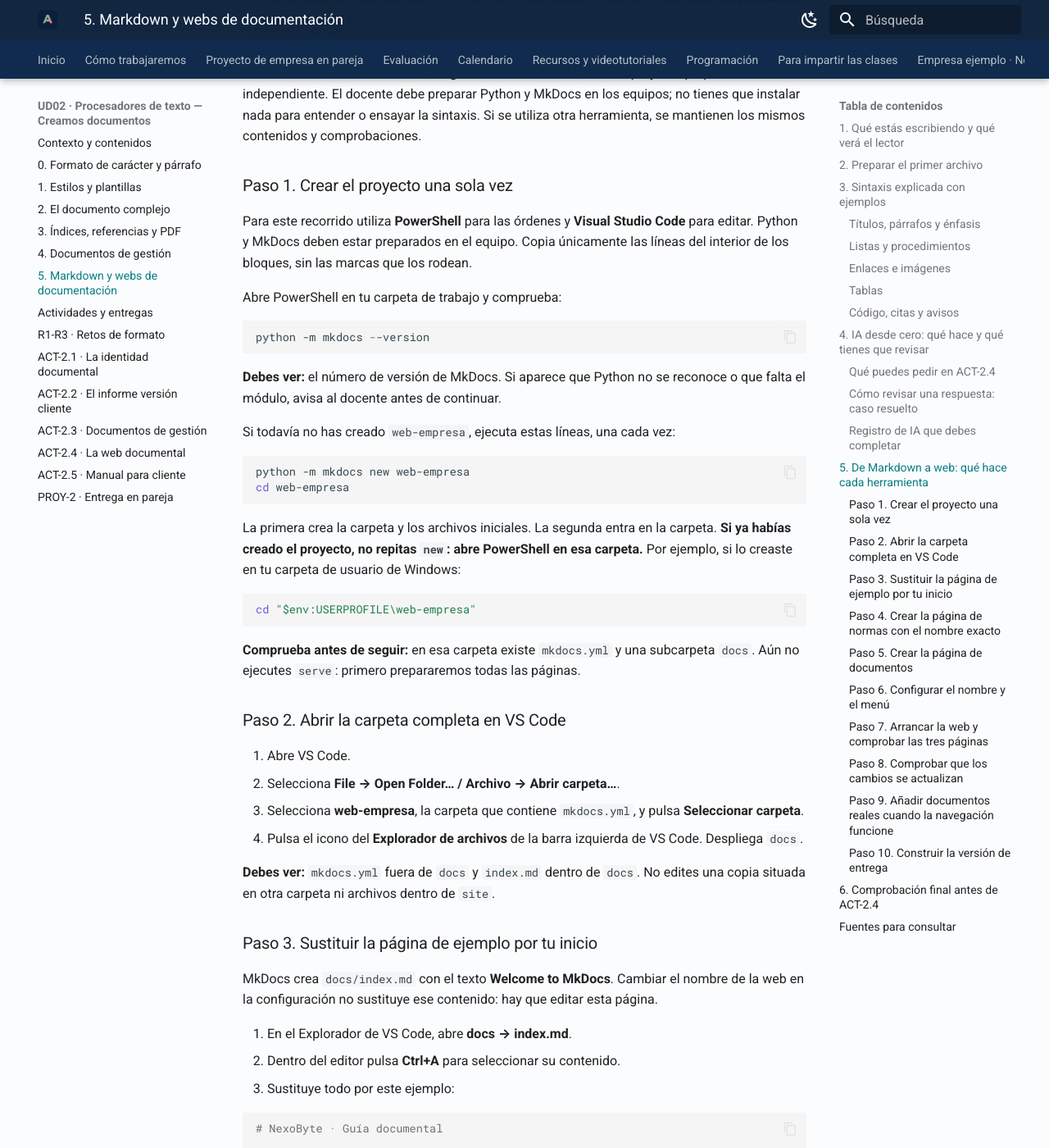
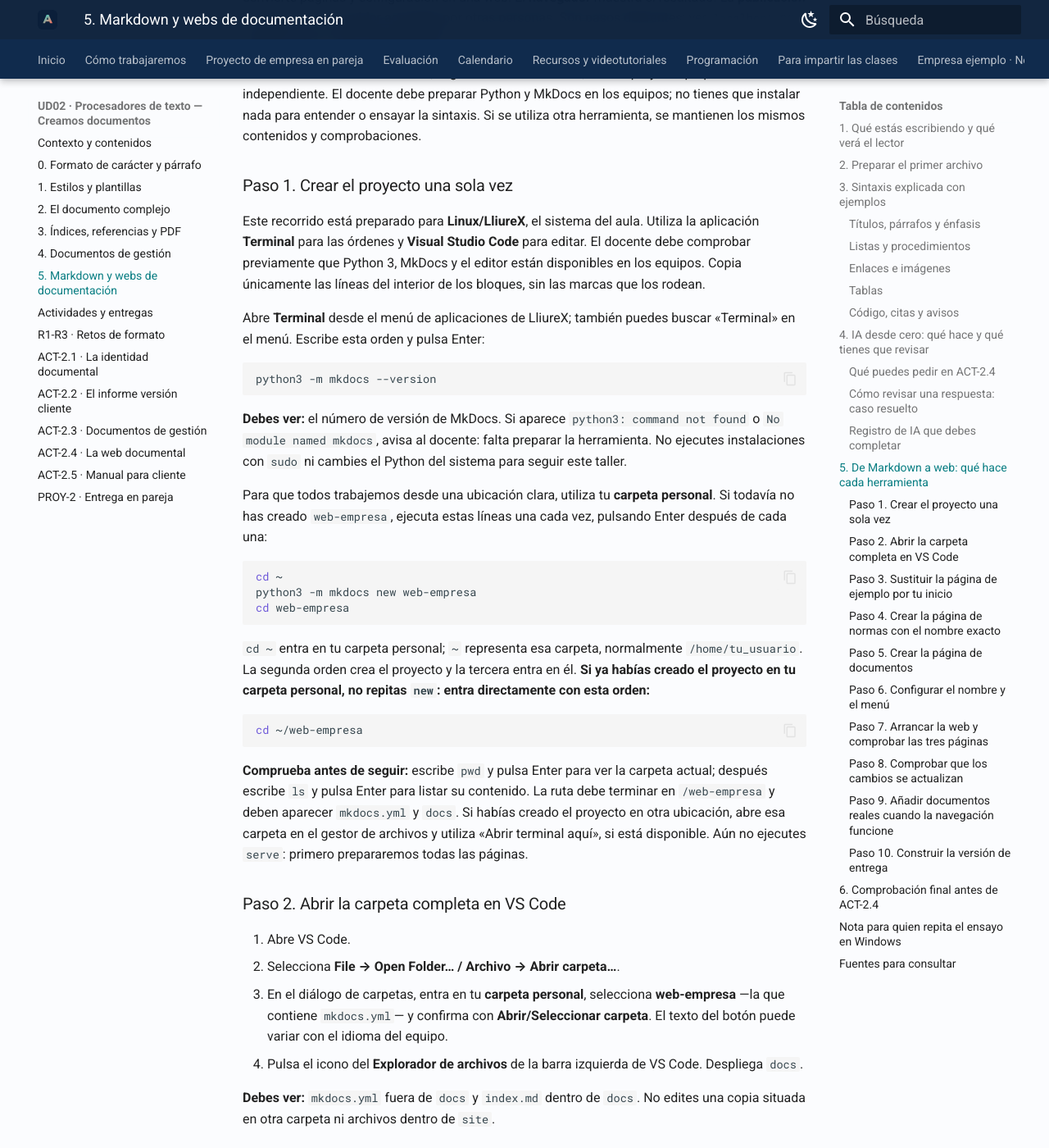
Before and after one commit to davidmolinafernadez/SMX_MEDIO_AOF, an MkDocs documentation site: the page built from .site-src/unidades/ud02-teoria-5.md, in a window 1280 px wide and 1400 px high, scrolled down 5540 px. Shown: the whole window at 82% size. Built offline with MkDocs 1.6.1 and Material for MkDocs 9.7.7, drawn with Linux system fonts in a browser that asks for light colours; some of the changed text lies outside the part shown.

Commit message:
Adaptar el taller Markdown y ACT-2.4 a Linux LliureX

````diff
--- a/.site-src/unidades/ud02-teoria-5.md
+++ b/.site-src/unidades/ud02-teoria-5.md
@@ -21,7 +21,7 @@ La equivalencia es funcional, no una correspondencia automática de nombres: en
 
 1. Crea una carpeta `ensayo_markdown`.
 2. Abre un editor de texto con vista previa, por ejemplo el disponible en el aula. No crees el archivo en Writer ni Word.
-3. Crea `index.md`. En Windows comprueba que no se llama `index.md.txt`: activa la visualización de extensiones en el Explorador.
+3. Crea `index.md` desde el editor de texto y guarda con ese nombre exacto. En Linux/LliureX, comprueba el nombre completo en el gestor de archivos o en el Explorador de VS Code.
 4. Escribe `# Mi primera guía`, deja una línea en blanco y escribe una frase.
 5. Guarda. Abre la vista previa del editor y compara el título con el código fuente. En VS Code puedes usar **Abrir vista previa** o **Abrir vista previa al lado**.
 
@@ -74,7 +74,7 @@ Usa viñetas cuando el orden no importa y números para pasos que deben seguirse
 
 El texto entre corchetes dice qué abrirás. Lo que está entre paréntesis es la dirección o **ruta**. Una ruta relativa se calcula desde la carpeta del archivo Markdown. Si `index.md` y `guia-estilo.md` están juntos, basta el nombre. Si la plantilla está en `archivos`, necesitas `archivos/plantilla.ott`.
 
-El signo `!` diferencia una imagen de un enlace. Su texto alternativo explica el contenido relevante. Respeta exactamente nombres, extensiones y mayúsculas: una ruta que funciona en Windows puede fallar en un servidor que distingue mayúsculas. No enlaces `C:\Users\...`: esa ruta solo existe en tu ordenador.
+El signo `!` diferencia una imagen de un enlace. Su texto alternativo explica el contenido relevante. Respeta exactamente nombres, extensiones y mayúsculas: en Linux `Informe.pdf` e `informe.pdf` son nombres distintos. No enlaces rutas personales como `/home/usuario/...`: solo existen en ese equipo. Utiliza rutas relativas dentro del proyecto.
 
 ### Tablas
 
@@ -173,36 +173,37 @@ En este taller usaremos **MkDocs**, el generador de esta web, con un proyecto pe
 
 ### Paso 1. Crear el proyecto una sola vez
 
-Para este recorrido utiliza **PowerShell** para las órdenes y **Visual Studio Code** para editar. Python y MkDocs deben estar preparados en el equipo. Copia únicamente las líneas del interior de los bloques, sin las marcas que los rodean.
+Este recorrido está preparado para **Linux/LliureX**, el sistema del aula. Utiliza la aplicación **Terminal** para las órdenes y **Visual Studio Code** para editar. El docente debe comprobar previamente que Python 3, MkDocs y el editor están disponibles en los equipos. Copia únicamente las líneas del interior de los bloques, sin las marcas que los rodean.
 
-Abre PowerShell en tu carpeta de trabajo y comprueba:
+Abre **Terminal** desde el menú de aplicaciones de LliureX; también puedes buscar «Terminal» en el menú. Escribe esta orden y pulsa Enter:
 
-```powershell
-python -m mkdocs --version
+```bash
+python3 -m mkdocs --version
 ```
 
-**Debes ver:** el número de versión de MkDocs. Si aparece que Python no se reconoce o que falta el módulo, avisa al docente antes de continuar.
+**Debes ver:** el número de versión de MkDocs. Si aparece `python3: command not found` o `No module named mkdocs`, avisa al docente: falta preparar la herramienta. No ejecutes instalaciones con `sudo` ni cambies el Python del sistema para seguir este taller.
 
-Si todavía no has creado `web-empresa`, ejecuta estas líneas, una cada vez:
+Para que todos trabajemos desde una ubicación clara, utiliza tu **carpeta personal**. Si todavía no has creado `web-empresa`, ejecuta estas líneas una cada vez, pulsando Enter después de cada una:
 
-```powershell
-python -m mkdocs new web-empresa
+```bash
+cd ~
+python3 -m mkdocs new web-empresa
 cd web-empresa
 ```
 
-La primera crea la carpeta y los archivos iniciales. La segunda entra en la carpeta. **Si ya habías creado el proyecto, no repitas `new`: abre PowerShell en esa carpeta.** Por ejemplo, si lo creaste en tu carpeta de usuario de Windows:
+`cd ~` entra en tu carpeta personal; `~` representa esa carpeta, normalmente `/home/tu_usuario`. La segunda orden crea el proyecto y la tercera entra en él. **Si ya habías creado el proyecto en tu carpeta personal, no repitas `new`: entra directamente con esta orden:**
 
-```powershell
-cd "$env:USERPROFILE\web-empresa"
+```bash
+cd ~/web-empresa
 ```
 
-**Comprueba antes de seguir:** en esa carpeta existe `mkdocs.yml` y una subcarpeta `docs`. Aún no ejecutes `serve`: primero prepararemos todas las páginas.
+**Comprueba antes de seguir:** escribe `pwd` y pulsa Enter para ver la carpeta actual; después escribe `ls` y pulsa Enter para listar su contenido. La ruta debe terminar en `/web-empresa` y deben aparecer `mkdocs.yml` y `docs`. Si habías creado el proyecto en otra ubicación, abre esa carpeta en el gestor de archivos y utiliza «Abrir terminal aquí», si está disponible. Aún no ejecutes `serve`: primero prepararemos todas las páginas.
 
 ### Paso 2. Abrir la carpeta completa en VS Code
 
 1. Abre VS Code.
 2. Selecciona **File → Open Folder… / Archivo → Abrir carpeta…**.
-3. Selecciona **web-empresa**, la carpeta que contiene `mkdocs.yml`, y pulsa **Seleccionar carpeta**.
+3. En el diálogo de carpetas, entra en tu **carpeta personal**, selecciona **web-empresa** —la que contiene `mkdocs.yml`— y confirma con **Abrir/Seleccionar carpeta**. El texto del botón puede variar con el idioma del equipo.
 4. Pulsa el icono del **Explorador de archivos** de la barra izquierda de VS Code. Despliega `docs`.
 
 **Debes ver:** `mkdocs.yml` fuera de `docs` y `index.md` dentro de `docs`. No edites una copia situada en otra carpeta ni archivos dentro de `site`.
@@ -290,7 +291,7 @@ Conservamos el archivo editable y comprobamos el PDF final.
 
 Guarda con **Ctrl+S**. Por ahora no necesitas adjuntar documentos: primero comprobaremos que las tres páginas funcionan.
 
-**Si has guardado algún archivo como `.md.txt`:** en el Explorador de VS Code, selecciónalo, pulsa **F2** y elimina únicamente el `.txt` final. Si el archivo con el nombre correcto ya existe, abre y revisa ambos antes de sustituir nada. Si utilizas «Guardar como», selecciona **Markdown** en el desplegable **Tipo** y escribe el nombre terminado en `.md`.
+**Comprueba también las mayúsculas:** escribe `guia-estilo.md` y `documentos.md` tal como aparecen aquí. En Linux, `Documentos.md` no coincide con `documentos.md`.
 
 ### Paso 6. Configurar el nombre y el menú
 
@@ -325,15 +326,15 @@ web-empresa/
 
 ### Paso 7. Arrancar la web y comprobar las tres páginas
 
-Vuelve a PowerShell. Debes estar dentro de **web-empresa**, donde se encuentra `mkdocs.yml`. Ejecuta:
+Vuelve a la Terminal. Debes estar dentro de **web-empresa**, donde se encuentra `mkdocs.yml`. Ejecuta:
 
-```powershell
-python -m mkdocs serve
+```bash
+python3 -m mkdocs serve
 ```
 
 Espera a que aparezca **Serving on…**. Abre en el navegador la dirección que indique la terminal, normalmente `http://127.0.0.1:8000`.
 
-**Deja PowerShell abierto:** mientras el servidor está activo, esa terminal queda ocupada. No escribas ahí otras órdenes hasta detenerlo con **Ctrl+C**.
+**Deja la Terminal abierta:** mientras el servidor está activo, esa terminal queda ocupada. No escribas ahí otras órdenes hasta detenerlo con **Ctrl+C**.
 
 Comprueba en este orden:
 
@@ -349,9 +350,9 @@ En VS Code, añade una frase a `docs/index.md` y guarda con **Ctrl+S**. El naveg
 **Si continúa apareciendo la página antigua o «Welcome to MkDocs»:**
 
 1. Comprueba en VS Code que editas `web-empresa/docs/index.md`, sin `.txt`, y guarda con **Ctrl+S**.
-2. Vuelve a la ventana de PowerShell donde está ejecutándose MkDocs y pulsa **Ctrl+C**.
+2. Vuelve a la ventana de Terminal donde está ejecutándose MkDocs y pulsa **Ctrl+C**.
 3. Comprueba que sigues en la carpeta `web-empresa` que contiene esos archivos.
-4. Ejecuta otra vez `python -m mkdocs serve`.
+4. Ejecuta otra vez `python3 -m mkdocs serve`.
 5. Abre la dirección que indique y pulsa **Ctrl+F5**.
 
 No vuelvas a crear el proyecto para resolverlo: primero comprueba archivo, guardado y servidor.
@@ -371,14 +372,14 @@ No vuelvas a crear el proyecto para resolverlo: primero comprueba archivo, guard
 
 4. Guarda y comprueba en la web que ambos enlaces abren o descargan el archivo correcto.
 
-No añadas un enlace a un archivo que todavía no existe. No uses rutas como `C:\Users\...`: los documentos deben estar dentro del proyecto para poder compartirlos.
+No añadas un enlace a un archivo que todavía no existe. No uses rutas como `/home/tu_usuario/...`: los documentos deben estar dentro del proyecto y enlazarse con rutas relativas para poder compartirlos.
 
 ### Paso 10. Construir la versión de entrega
 
-Cuando las páginas y enlaces funcionen, vuelve a PowerShell y pulsa **Ctrl+C** para detener el servidor. Desde la misma carpeta ejecuta:
+Cuando las páginas y enlaces funcionen, vuelve a la Terminal y pulsa **Ctrl+C** para detener el servidor. Desde la misma carpeta ejecuta:
 
-```powershell
-python -m mkdocs build --strict
+```bash
+python3 -m mkdocs build --strict
 ```
 
 **Resultado esperado:** se crea o actualiza la carpeta `site` y la orden termina sin errores. Si aparece un aviso sobre un archivo del menú, revisa que exista dentro de `docs` y que su nombre coincida exactamente.
@@ -399,9 +400,15 @@ Conserva el proyecto fuente y la carpeta `site`. Prepara la evidencia solicitada
 | Archivos adjuntos | La plantilla y el PDF abren desde Documentos |
 | Construcción | `build --strict` termina correctamente |
 
-Si VS Code muestra un error de **LTeX/Java**, corresponde a su extensión de corrección lingüística. Ese aviso no significa que MkDocs haya fallado: comprueba el resultado de MkDocs en PowerShell y la página en el navegador.
+Si VS Code muestra un error de **LTeX/Java**, corresponde a su extensión de corrección lingüística. Ese aviso no significa que MkDocs haya fallado: comprueba el resultado de MkDocs en la Terminal y la página en el navegador.
 
 Una vez completado este ensayo, adapta los textos de NexoByte a tu empresa y continúa con ACT-2.4. Mantén la misma estructura y revisa los enlaces después de cambiar nombres o archivos.
+
+## Nota para quien repita el ensayo en Windows
+
+El recorrido principal del aula utiliza Linux/LliureX. En Windows abre **PowerShell**, usa `python -m mkdocs` en lugar de `python3 -m mkdocs` y entra en la carpeta real donde creaste tu proyecto. Los archivos Markdown y `mkdocs.yml` tienen el mismo contenido en ambos sistemas.
+
+Si en Windows un archivo se guarda como `.md.txt`, selecciónalo en el Explorador de VS Code, pulsa **F2** y elimina el `.txt` final. Si usas «Guardar como», selecciona **Markdown** en **Tipo**. Si el nombre correcto ya existe, revisa ambos archivos antes de sustituir nada.
 
 ## Fuentes para consultar
 
````
Also changed, not shown: .site-src/unidades/ud02-actividad-4.md (+3 -3 lines), UD02/Actividades/A4_revision_cruzada.md (+3 -3 lines), UD02/Teoria/06_markdown_ia_web.md (+34 -27 lines).
